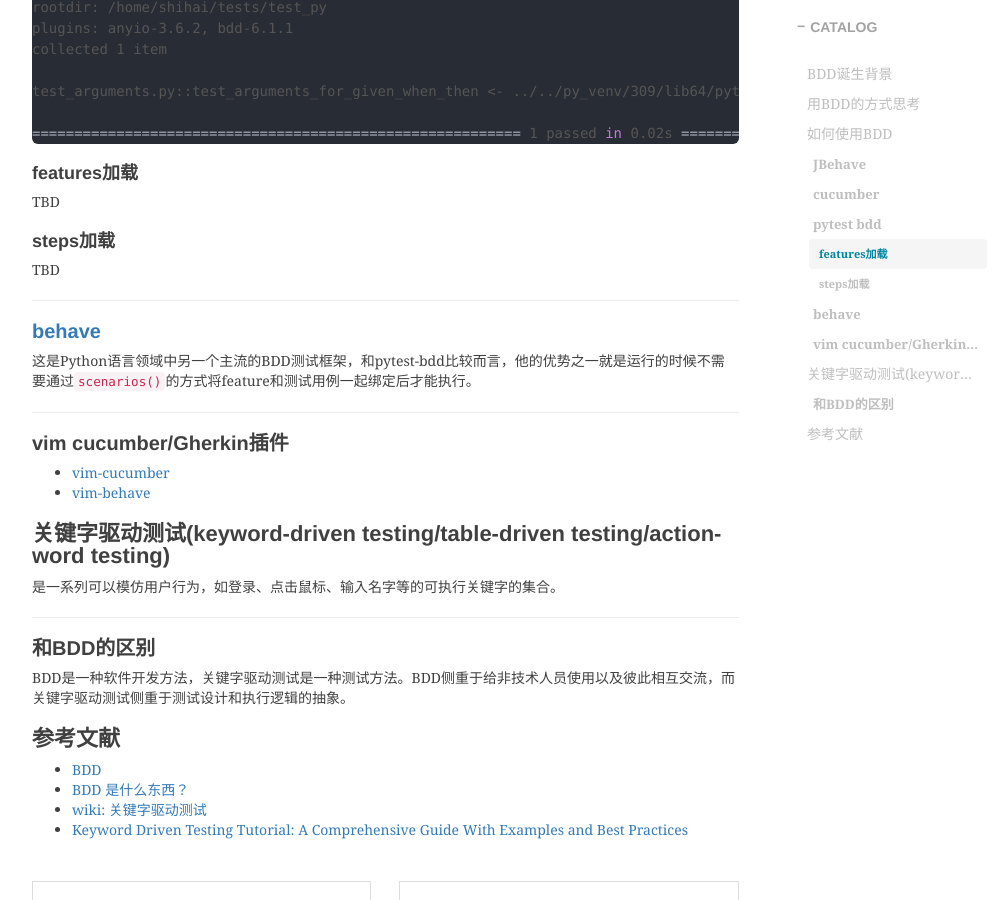
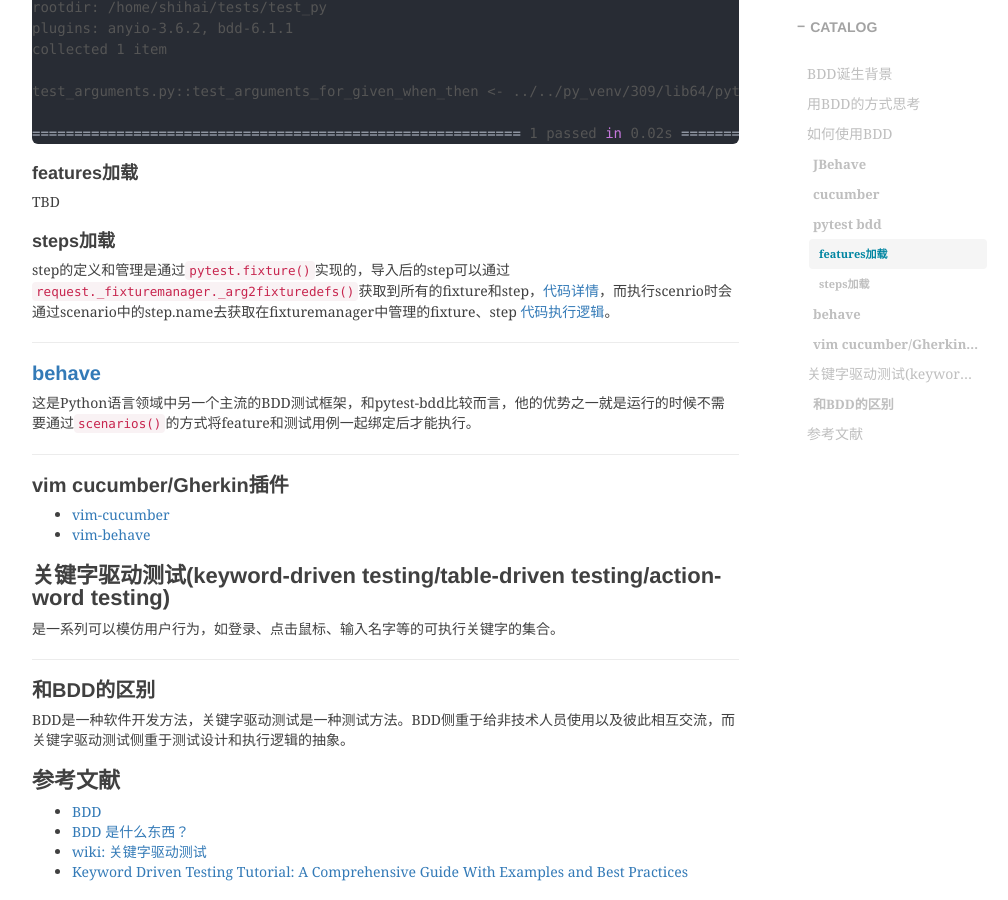
Before and after one commit to shihai1991/shihai1991.github.io, a Jekyll site: the page built from _posts/2023-06-12-BDD学习.md, in a window 1280 px wide and 900 px high, scrolled down 1895 px. Shown: the whole window, without its empty margins (233-1241 px from the left). Built offline with Jekyll 4.4.1, drawn with Linux system fonts in a browser that asks for light colours; nearby versions of some CDN libraries; comment, search, counter and statistics services are not loaded.

Commit message:
Update 2023-06-12-BDD学习.md

```diff
--- a/_posts/2023-06-12-BDD学习.md
+++ b/_posts/2023-06-12-BDD学习.md
@@ -86,7 +86,7 @@ test_arguments.py::test_arguments_for_given_when_then <- ../../py_venv/309/lib64
 TBD
 
 ### steps加载
-TBD
+step的定义和管理是通过`pytest.fixture()`实现的，导入后的step可以通过`request._fixturemanager._arg2fixturedefs()`获取到所有的fixture和step，[代码详情](https://github.com/pytest-dev/pytest-bdd/blob/0fab820f5383f29de13c0dd0f57f33402b62b9b4/src/pytest_bdd/steps.py#L178)，而执行scenrio时会通过scenario中的step.name去获取在fixturemanager中管理的fixture、step [代码执行逻辑](https://github.com/pytest-dev/pytest-bdd/blob/0fab820f5383f29de13c0dd0f57f33402b62b9b4/src/pytest_bdd/scenario.py#L48)。
 
 ## [behave](https://github.com/behave/behave)
 这是Python语言领域中另一个主流的BDD测试框架，和pytest-bdd比较而言，他的优势之一就是运行的时候不需要通过`scenarios()`的方式将feature和测试用例一起绑定后才能执行。
```
